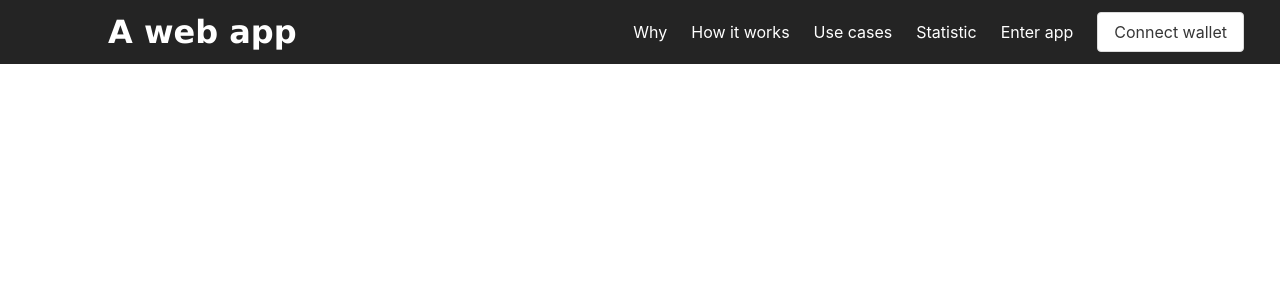
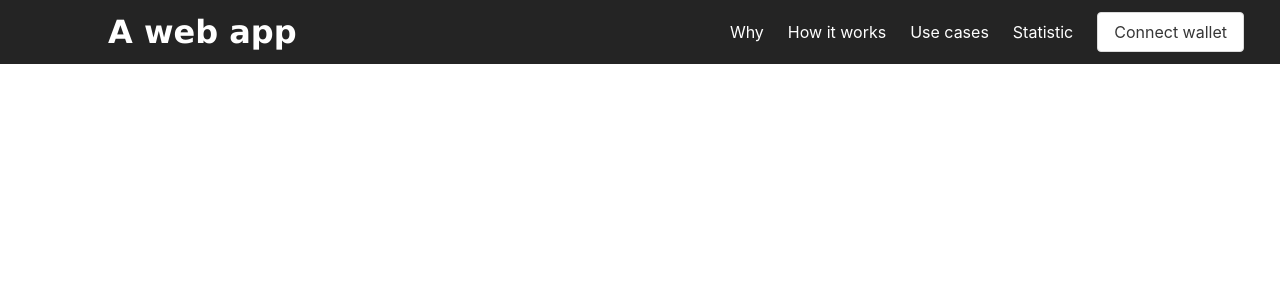
Before and after one commit to farinavito/Web3-Website, a Next.js app: page /application in a window 1280 px wide. Shown: the top 300 px of the page. Built offline with nearby package versions, Linux system fonts and the light colour scheme.

Commit message:
removed Enter app from the navbar

```diff
--- a/pages/application.js
+++ b/pages/application.js
@@ -80,13 +80,6 @@ const App = () => {
                         </Link>
                     </div>
                 </div>
-                <div className="navbar-end">
-                <div className='navbar-item'>
-                    <Link href='/application'>
-                        <a>Enter app</a>
-                    </Link>
-                </div>
-                </div>
                 <div className='navbar-end'>
                     <div className='navbar-item'>
                         <button onClick={connectWalletHandler} className="button ">Connect wallet</button>
```
Lines whose indentation alone changed are shown as unchanged.
